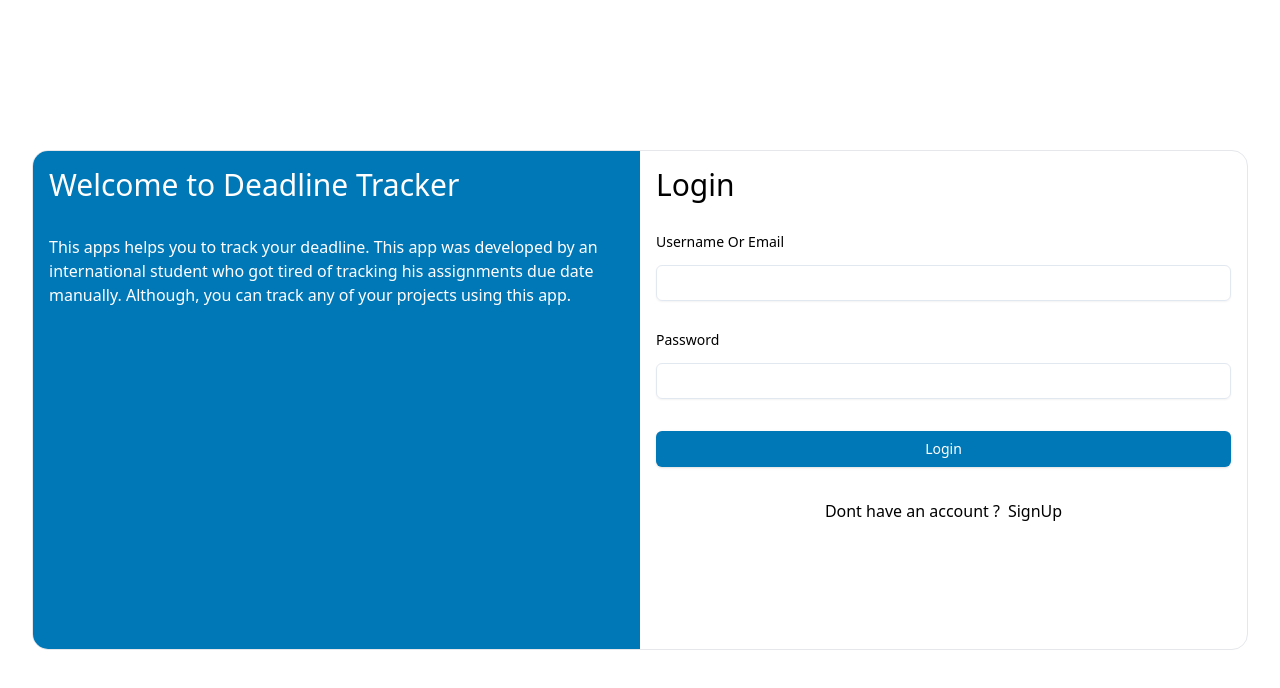
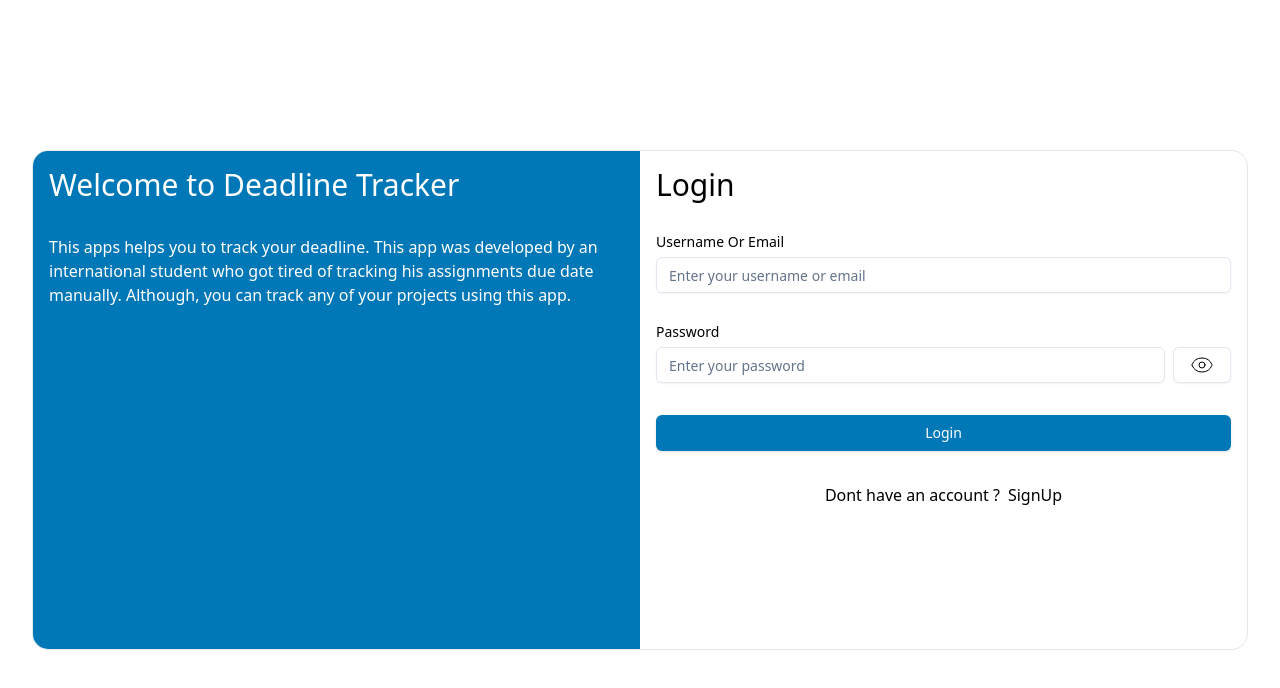
Before and after one commit to gauravkumarkarki07/DeadlineTracker, a React (Vite) app in the folder client/: page /auth/login in a window 1280 px wide. Shown: the top 688 px of the page. Built offline with nearby package versions, Linux system fonts and the light colour scheme; no server answers.

Commit message:
Login func has been implemented, token stored to cookie

```diff
--- a/client/src/Auth/components/Login.tsx
+++ b/client/src/Auth/components/Login.tsx
@@ -1,19 +1,68 @@
 import { Button } from "@/shadcn/components/ui/button"
 import { Input } from "@/shadcn/components/ui/input"
 import { Label } from "@/shadcn/components/ui/label"
+import { useForm } from "react-hook-form"
 import { Link } from "react-router-dom"
+import { Login as LoginForm, useLogin } from "../hooks/useAuthQuery"
+import { useState } from "react"
+import { Eye,EyeOff } from "lucide-react"
 
 function Login() {
+    const{mutateAsync}=useLogin();
+    const{register,handleSubmit,formState:{errors}}=useForm<LoginForm>();
+
+    const Login=async(data:LoginForm)=>{
+        await mutateAsync(data);
+    }
+
+
+    const [showPassword, setShowPassword] = useState(false);
+
+    const togglePasswordVisibility = () => {
+        setShowPassword(!showPassword);
+    }
+
     return (
-            <form className="flex flex-col gap-8 justify-center px-4 py-4">
+            <form className="flex flex-col gap-8 justify-center px-4 py-4" onSubmit={handleSubmit(Login)}>
                 <h1 className="text-3xl">Login</h1>
-                <section className="flex flex-col gap-4">
+                <section className="flex flex-col gap-2">
                     <Label>Username Or Email</Label>
-                    <Input />
+                    <Input
+                        placeholder="Enter your username or email"
+                        {...register('usernameOrEmail',{required:'Username Or Email is required'})}
+                    />
+                    {errors.usernameOrEmail && <span className="text-xs text-red-500">{errors.usernameOrEmail.message}</span>}
                 </section>
-                <section className="flex flex-col gap-4">
+                <section className="flex flex-col gap-2">
                     <Label>Password</Label>
-                    <Input />
+                    <section className="flex gap-2">
+                    <Input
+                        type={showPassword ? 'text' : 'password'}
+                        placeholder="Enter your password"
+                        {...register('password', {
+                            required: 'Password is required',
+                            minLength: {
+                                value: 6,
+                                message: 'Password must be at least 6 characters long'
+                            },
+                            pattern: {
+                                value: /(?=.*[a-z])(?=.*[A-Z])(?=.*\d)[A-Za-z\d@$!%*?&]{6,}/,
+                                message: 'Password must contain at least one uppercase letter, one lowercase letter, and one number'
+                            }
+                        })}
+                    />
+                    <Button
+                        type="button"
+                        variant={'outline'}
+                        onClick={togglePasswordVisibility}
+                    >
+                        {showPassword ?
+                            <EyeOff strokeWidth={1} />
+                            : <Eye strokeWidth={1} />
+                        }
+                    </Button>
+                </section>
+                    {errors.password && <span className="text-xs text-red-500">{errors.password.message}</span>}
                 </section>
                 <Button>Login</Button>
                 <section className="flex gap-2 justify-center">
--- a/client/src/Auth/hooks/useAuthQuery.ts
+++ b/client/src/Auth/hooks/useAuthQuery.ts
@@ -41,16 +41,25 @@ export const useCreateAccount=()=>{
 }
 
 export const useLogin=()=>{
+    const {toast}=useToast();
     return useMutation({
         mutationFn:async(data:Login)=>{
             const response =await ApiManager.post(AuthEndpoints.login(),data);
             return response;
         },
         onSuccess:(token)=>{
-            console.log(token);
+            document.cookie = `accessToken=${token.accessToken}; path=/; Secure=False; SameSite=Strict`;
+            toast({
+                description:"Login Successfull",
+                variant:'success'
+            });
         },
         onError:(error)=>{
-            alert(error.message);
+            toast({
+                title:"Ops !!",
+                description:error.message,
+                variant:'destructive'
+            })
         }
     })
 }
```
